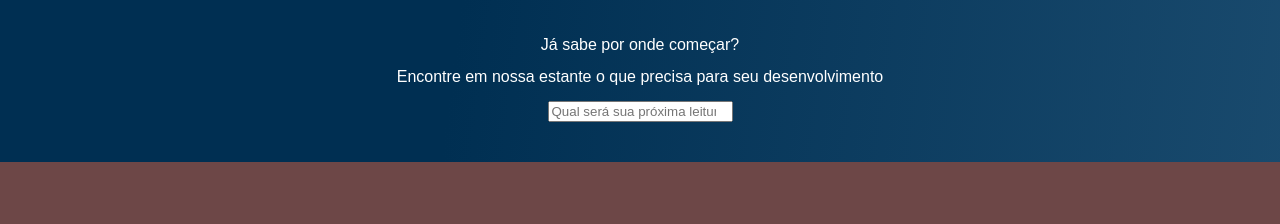
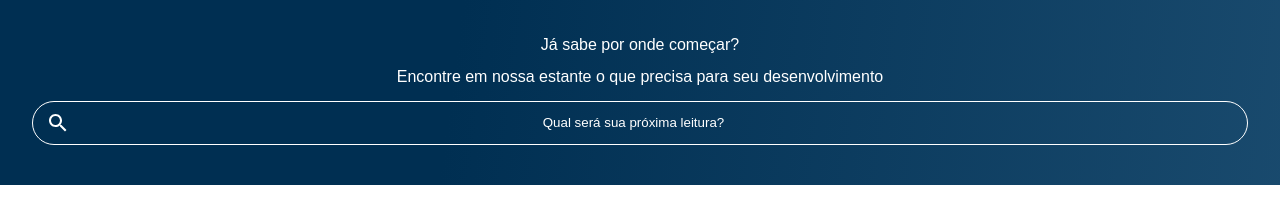
Before and after one commit to PedroKuller00/Pedro-Luiz-2E-2TRI, a plain HTML site: page 2TRI-ALURA/index.html in a window 1280 px wide. Shown: the part 72-296 px from the top of the page. Drawn offline with Linux system fonts and the light colour scheme.

Commit message:
Add files via upload

```diff
--- a/2TRI-ALURA/assets/css/banner.css
+++ b/2TRI-ALURA/assets/css/banner.css
@@ -14,3 +14,19 @@
     font-weight: 500;
     margin: 1em 0;
 }
+
+.banner-pesquisa{
+    border: 1px solid white;
+    background-color: transparent;
+    color: var(--branco);
+    border-radius: 24px;
+    padding: 1em;
+    width: 100%;
+    background: url(../img/AluraBooks/Pesquisa.svg) no-repeat;
+    background-position: 1em;
+}
+
+.banner-pesquisa::placeholder{
+    color: var(--branco);
+    text-align: center;
+}
--- a/2TRI-ALURA/assets/css/star.css
+++ b/2TRI-ALURA/assets/css/star.css
@@ -2,7 +2,7 @@
 @import url(banner.css);
 
 :root{
-    --cor-de-fundo: rgb(109, 71, 71);
+    --cor-de-fundo: white;
     --branco: white;
     --laranja: #eb9b00;
     --azul-degrade: linear-gradient(97.56deg, #002f52 35.49%, #326589 165.87%);
```
